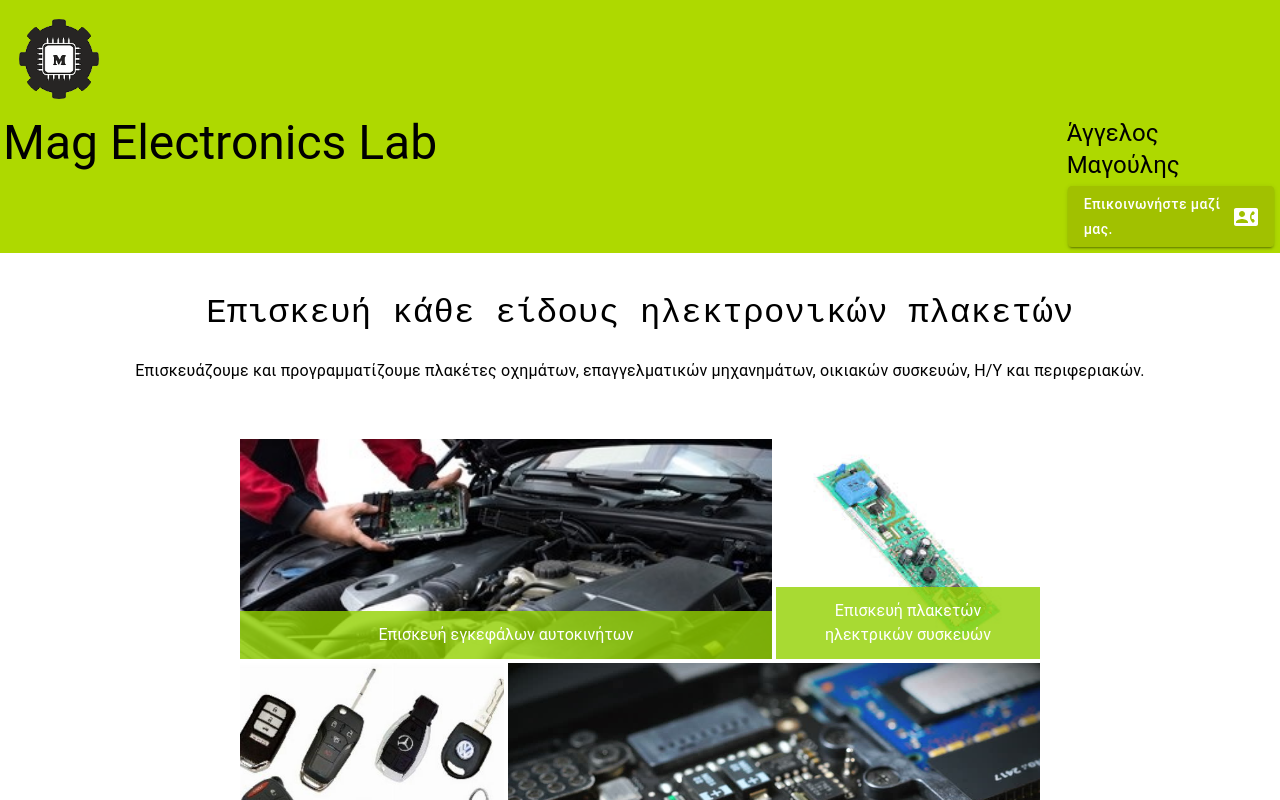
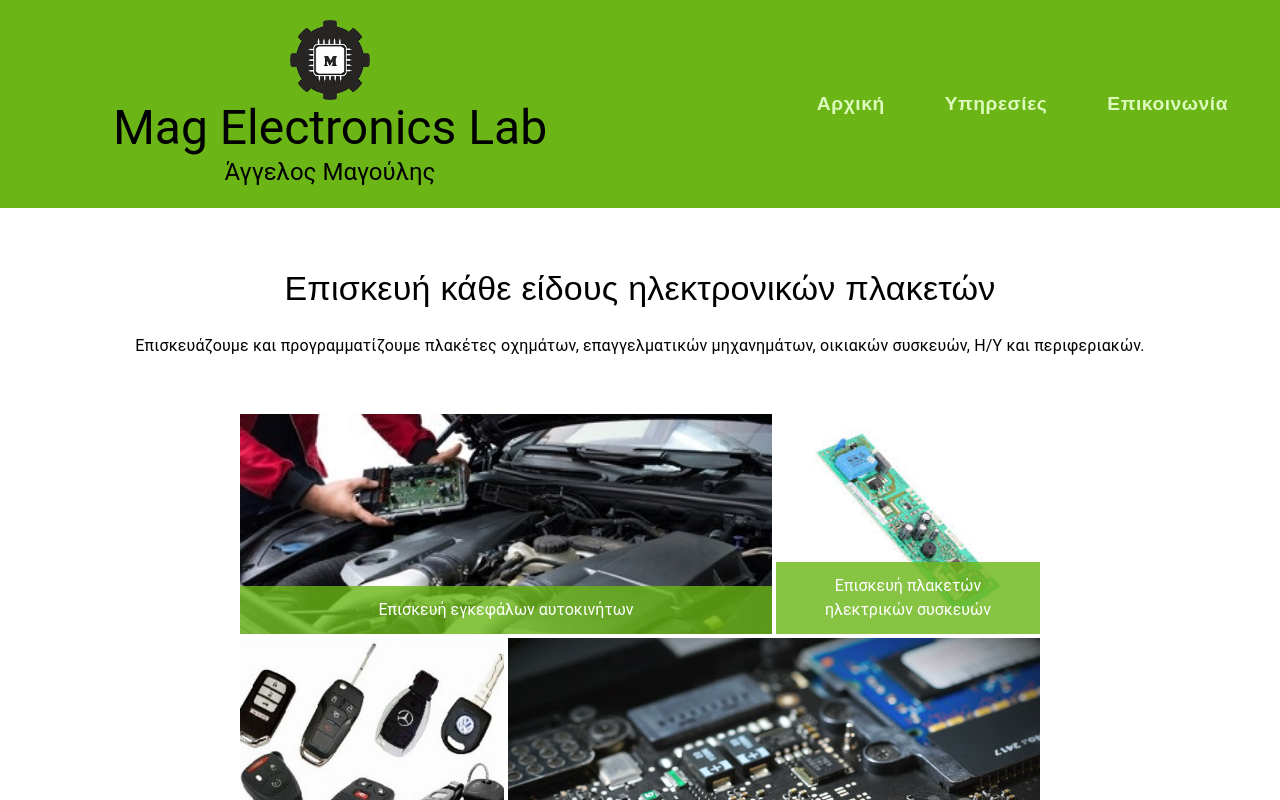
Before and after one commit to sofiaki/magelectronicslab, a React (Create React App) app: page / in a window 1280 px wide. Shown: the top 800 px of the page. Built offline with nearby package versions, Linux system fonts and the light colour scheme.

Commit message:
menu changes

```diff
--- a/package.json
+++ b/package.json
@@ -46,5 +46,6 @@
   "main": "index.js",
   "devDependencies": {},
   "author": "",
-  "license": "ISC"
+  "license": "ISC",
+  "homepage": "http://www.magelectronicslab.eu"
 }
--- a/src/header.js
+++ b/src/header.js
@@ -4,30 +4,80 @@
 import Typography from '@mui/material/Typography';
 import Box from '@mui/material/Box';
 import logo from './mel2.png';
-import ContactPhoneRounded from '@mui/icons-material/ContactPhoneRounded';
-import Button from '@mui/material/Button'
+import Button from '@mui/material/Button';
+import MenuItem from '@mui/material/MenuItem';
+import Menu from '@mui/material/Menu';
+import { Icon } from '@mui/material';
+import MenuIcon from '@mui/icons-material/Menu';
+
+const Header =()=>{
+    const [anchorEl, setAnchorEl] = React.useState(null);
+    const open = Boolean(anchorEl);
+    const handleClick = (event) => {
+      setAnchorEl(event.currentTarget);
+    };
+    const handleClose = () => {
+
+      setAnchorEl(null);
+    };
+    return(
+    <Grid container id="header" item>
+        <Grid xs={6} md={6}  align="center">
+            <Avatar alt="Mag Electronics Lab" src={logo} sx={{width: 80, height: 80 }}/>
+            <Typography variant="h3" >Mag Electronics Lab</Typography>
+            <Typography variant="h5">Άγγελος Μαγούλης</Typography>
+        </Grid>
+        <Grid id="menu" item xs={6} md={6} lg={6} m="auto">
+            <Box sx={{m:'2px'}} display={{xs:'none', md:'block'}}>
+                {menu.map((i)=>(
+                    <Button id="hBtn" href={i.id}>{i.value}</Button>))
+                }
+            </Box>
+            <Box display={{xs:'block', md:'none'}}>
+            <Button
+        id="demo-positioned-button"
+        aria-controls="demo-positioned-menu"
+        aria-haspopup="true"
+        aria-expanded={open ? 'true' : undefined}
+        onClick={handleClick}
+      >
+        <MenuIcon sx={{color:"black"}} />
+      </Button>
+      <Menu
+        id="demo-positioned-menu"
+        aria-labelledby="demo-positioned-button"
+        anchorEl={anchorEl}
+        open={open}
+        onClose={handleClose}
+        anchorOrigin={{
+          vertical: 'top',
+          horizontal: 'left',
+        }}
+        transformOrigin={{
+          vertical: 'top',
+          horizontal: 'left',
+        }}
+      >
+          {menu.map((i)=>(
+            <MenuItem href={i.id} onClick={handleClose}>{i.value}</MenuItem>))
+        }
+      </Menu>
+            </Box>
+        </Grid>
 
 
-
-const Header =()=>{
-    return(
-        <Grid container sx={{minHeight:'25vh',bgcolor:'#aed900'}} p="3px">
-            <Grid item xs={12} md={12} lg={12}>
-                <Box m={2} >
-                    <Avatar alt="Mag Electronics Lab" src={logo} sx={{width: 80, height: 80 }}/>
-                </Box>
-            </Grid>
-            <Grid item xs={12} md={10} lg={10}>
-                <Typography variant="h3">Mag Electronics Lab</Typography>
-            </Grid>
-            <Grid item xs={12} md={2} lg={2}>
-                <Box sx={{m:'2px'}}><Typography variant="h5">Άγγελος Μαγούλης</Typography></Box>
-                <Button variant="contained" href="#footer" sx={{bgcolor: '#a1c100', textTransform:'none', m:'3px', '&:hover':{bgcolor:'#90b000'}}}>
-                <Typography variant="subtitles1" display={{xs:'none', md:'block'}}>Επικοινωνήστε μαζί μας.</Typography>
-                <ContactPhoneRounded></ContactPhoneRounded>
-                </Button>
-            </Grid>
-        </Grid>
+    </Grid>
     )
 }
 export default Header;
+const menu= [
+    {
+        id: "#header", value: "Αρχική"
+    } ,
+    {
+        id: "#main", value:"Υπηρεσίες"
+    } ,
+    {
+         id: "#footer", value: "Επικοινωνία"
+    }
+    ]
--- a/src/index.css
+++ b/src/index.css
@@ -11,3 +11,34 @@
   font-family: source-code-pro, Menlo, Monaco, Consolas, 'Courier New',
     monospace;
 }
+#header{
+  background-color: rgb(107, 182, 22);
+  min-height: '25vh';
+  padding: 20px;
+}
+#menu{
+  text-align: end;
+}
+
+#hBtn {
+  background-color: transparent;
+  border:none;
+  font-family: Arial, Helvetica, sans-serif;
+  font-weight: bold;
+  font-size: larger;
+  text-transform: none;
+  color:rgb(221, 250, 189);
+  margin: 15px;
+  padding: 15px;
+}
+#hBtn:hover{
+  font-size: 130%;
+}
+#main{
+  padding-top: 20px;
+  padding-bottom: 20px;
+}
+
+#footer{
+  background-color: rgb(214, 250, 174);
+}
--- a/src/index.js
+++ b/src/index.js
@@ -2,11 +2,10 @@
 import ReactDOM from 'react-dom';
 import './index.css';
 import App from './App';
-import { hydrate, render } from "react-dom";
 
-const rootElement = document.getElementById("root");
-if (rootElement.hasChildNodes()) {
-  hydrate(<App />, rootElement);
-} else {
-  render(<App />, rootElement);
-}
+ReactDOM.render(
+  <React.StrictMode>
+    <App />
+  </React.StrictMode>,
+  document.getElementById('root')
+);
--- a/src/mainpage.js
+++ b/src/mainpage.js
@@ -15,10 +15,10 @@
     let mystring=`Επισκευή κάθε είδους ηλεκτρονικών πλακετών`
     //const isScreenSmall=
     return(
-        <Grid container direction='column'>
+        <Grid container direction='column' id="main">
             <Grid item xs={1} sx={{m:2}}>
                 <Box textAlign="center">
-                    <Typography variant='h4' sx={{fontFamily: 'Monospace', m:3}}>{mystring}</Typography>
+                    <Typography variant='h4' sx={{fontFamily: 'Arial', m:3}}>{mystring}</Typography>
                     <Typography variant='body1' sx={{m:1}}>Επισκευάζουμε και προγραμματίζουμε πλακέτες οχημάτων, επαγγελματικών μηχανημάτων, οικιακών συσκευών, Η/Υ και περιφεριακών.</Typography>
                 </Box>
             </Grid>
@@ -37,7 +37,7 @@
 
                                     <ImageListItemBar
                                         title={i.title}
-                                        sx={{textAlign:'center', bgcolor: 'rgb(147, 209, 0, 0.8)','& .MuiImageListItemBar-title':{whiteSpace: 'normal'} }}
+                                        sx={{textAlign:'center', bgcolor: 'rgb(107, 182, 22, 0.8)','& .MuiImageListItemBar-title':{whiteSpace: 'normal'} }}
 
                                     />
                                 </ImageListItem>
```
